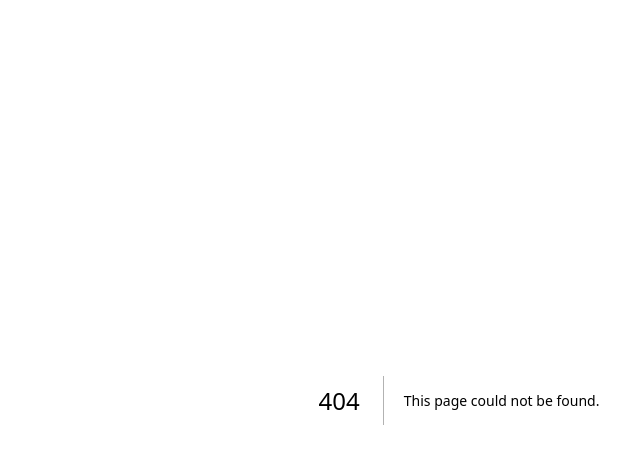
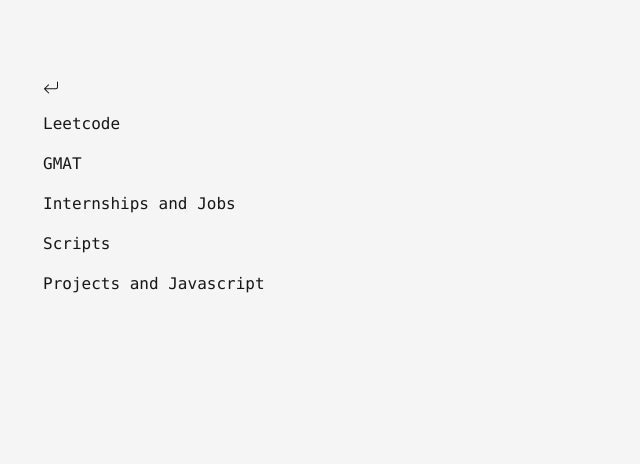
Before and after one commit to HoqueUM/portfolio-2, a Next.js app: page /daily-tasks in a window 1280 px wide. Before the commit this address had no page. Shown: the top 464 px of the page, without its empty margins (181-821 px from the left). Built offline with nearby package versions, Linux system fonts and the light colour scheme.

Commit message:
made todo dashboard

```diff
--- /dev/null
+++ b/app/daily-tasks/page.tsx
@@ -0,0 +1,26 @@
+"use client";
+import Link from "next/link";
+import { BsArrowReturnLeft } from "react-icons/bs";
+
+export default function Home() {
+  return (
+    <div className="min-h-screen relative">
+      <main className="px-4 sm:px-8 pt-16 pb-24 max-w-4xl mx-auto">
+      <nav className="top-0 pb-4 pt-4">
+        <div className="flex">
+            <Link href="/"><div className="font-mono trace"><BsArrowReturnLeft /></div></Link>
+        </div>
+      </nav>
+        <div className="flex font-mono">
+            <div className="flex flex-col gap-4">
+            <a href="https://www.techinterviewhandbook.org/grind75/?weeks=26&hours=6" target="_blank" className="trace w-min"><p>Leetcode</p></a>
+            <a href="https://www.joinleland.com/library/a/top-free-resources-for-gmat-gre-practice" target="_blank" className="trace w-min">GMAT</a>
+            <div><a href="https://www.linkedin.com/jobs/search/?currentJobId=4002613588&keywords=2026%20summer%20software%20engineer&origin=SWITCH_SEARCH_VERTICAL" target="_blank" className="trace w-min">Internships</a> and <a href="https://www.linkedin.com/jobs/search/?currentJobId=4112827224&geoId=103644278&keywords=new%20grand%20software%20engineer&origin=JOB_SEARCH_PAGE_SEARCH_BUTTON&refresh=true" target=" _blank" className="trace w-min">Jobs</a></div>
+            <a href="https://docs.google.com/document/d/1MOeS2PZ4F2gF3IpguIPBLX0nctTQjfLS1A0CoHiQZcs/edit?tab=t.0" target="_blank" className="trace w-min">Scripts</a>
+            <div><a href="https://github.com/HoqueUM/deepseek-market" target="_blank" className="trace w-min">Projects</a> and <a href="https://www.codecademy.com/profiles/script0959629902" target="_blank" className="trace w-min">Javascript</a></div>
+        </div>
+        </div>
+      </main>
+    </div>
+  );
+}
```
